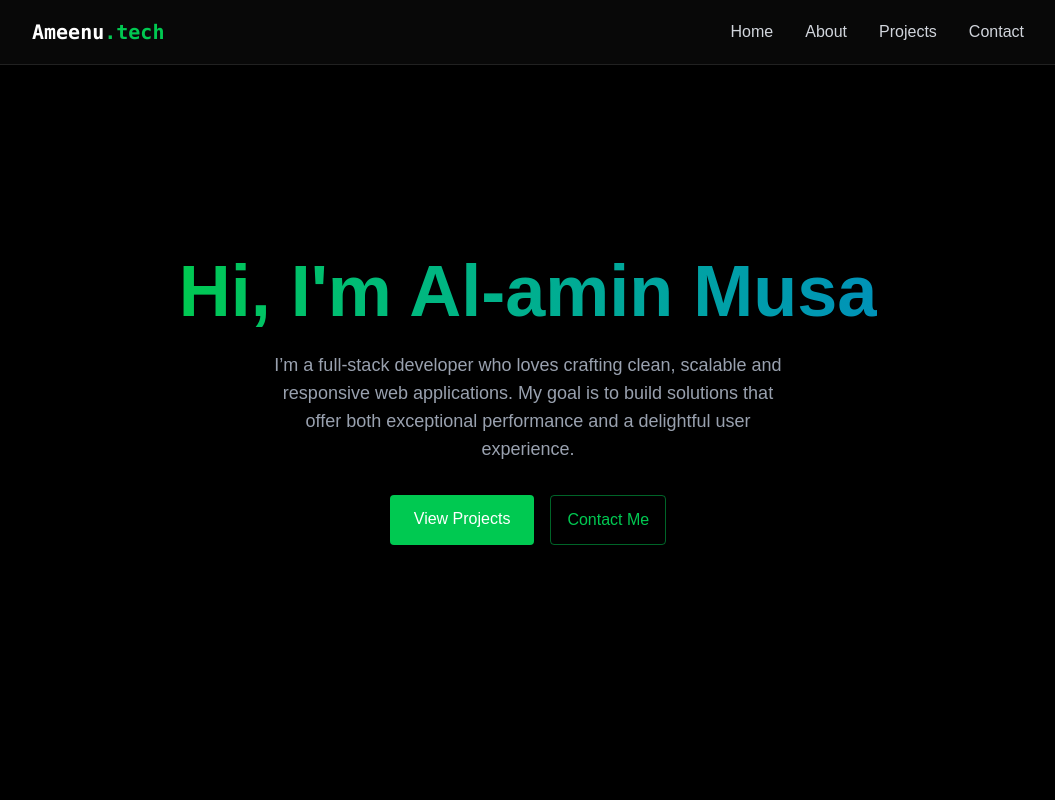
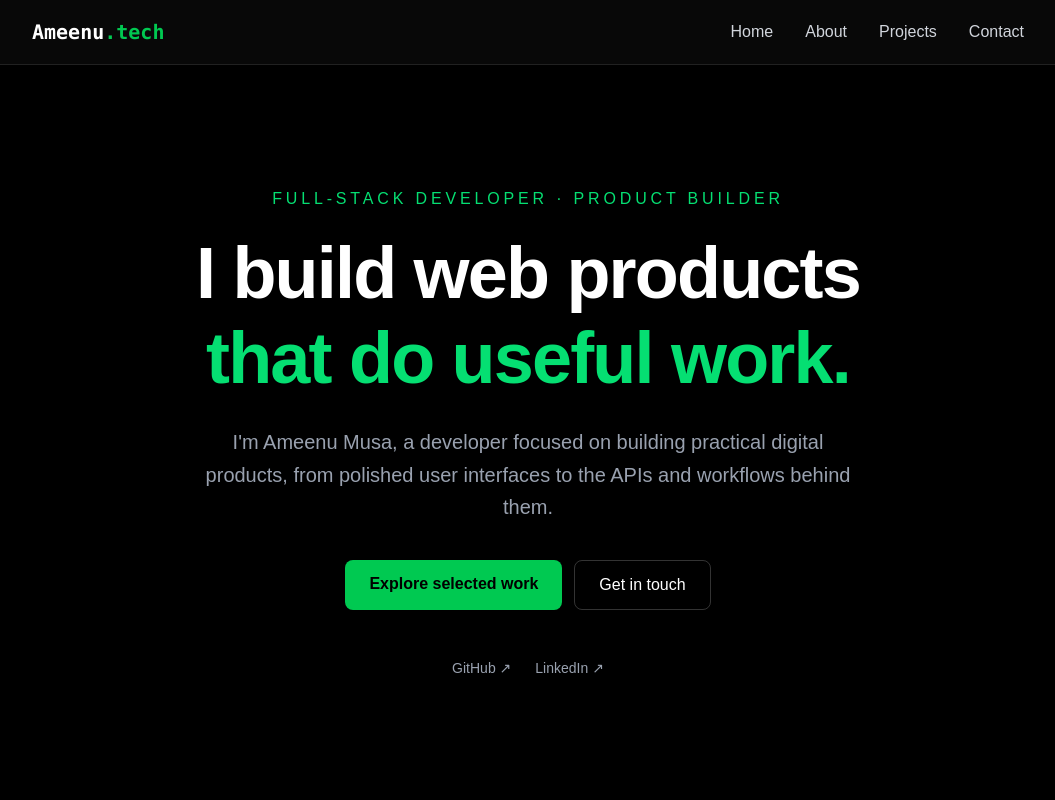
Before and after one commit to Muhammadalamin029/personal_portfolio, a React (Vite) app: page / in a window 1280 px wide. Shown: the top 800 px of the page, without its empty margins (112-1167 px from the left). Built offline with nearby package versions, Linux system fonts and the light colour scheme.

Commit message:
feat: sharpen portfolio introduction

```diff
--- a/src/components/sections/Home.tsx
+++ b/src/components/sections/Home.tsx
@@ -4,32 +4,56 @@ const Home = () => {
   return (
     <section
       id="home"
-      className="min-h-screen flex items-center justify-center relative"
+      className="min-h-screen flex items-center justify-center relative pt-16"
     >
       <RevealOnScroll>
-        <div className="text-center z-10 px-4">
-          <h1 className="text-5xl md:text-7xl font-bold mb-6 bg-gradient-to-r from-green-500 to-cyan-600 bg-clip-text leading-right text-transparent">
-            Hi, I'm Al-amin Musa
+        <div className="max-w-4xl mx-auto text-center z-10 px-5">
+          <p className="text-sm md:text-base uppercase tracking-[0.24em] text-green-400 mb-6">
+            Full-stack developer · Product builder
+          </p>
+
+          <h1 className="text-5xl md:text-7xl font-bold mb-7 tracking-tight leading-[1.08] text-white">
+            I build web products
+            <span className="block text-green-400 mt-2">that do useful work.</span>
           </h1>
 
-          <p className="text-gray-400 text-lg mb-8 max-w-lg mx-auto">
-            I’m a full-stack developer who loves crafting clean, scalable and
-            responsive web applications. My goal is to build solutions that
-            offer both exceptional performance and a delightful user experience.
+          <p className="text-gray-400 text-lg md:text-xl leading-relaxed mb-9 max-w-2xl mx-auto">
+            I'm Ameenu Musa, a developer focused on building practical digital
+            products, from polished user interfaces to the APIs and workflows
+            behind them.
           </p>
 
-          <div className="flex justify-center space-x-4">
+          <div className="flex flex-wrap justify-center gap-3">
             <a
               href="#projects"
-              className="bg-green-500 text-white py-3 px-6 rounded font-medium transition-all relative overflow-hidden hover:-translate-y-0.5 hover:shadow-[0_0_15px_rgba(59,130,246,0.4)]"
+              className="bg-green-500 text-black py-3 px-6 rounded-lg font-semibold transition-colors hover:bg-green-400"
             >
-              View Projects
+              Explore selected work
             </a>
             <a
               href="#contact"
-              className="border border-green-500/50 text-green-500 py-3 px-4 rounded font-medium transition-all duration-200 hover:-translate-y-0.5 hover:shadow-[0_0_15px_rgba(59,130,246,0.2)] hover:bg-green-500/10"
+              className="border border-white/20 text-white py-3 px-6 rounded-lg font-medium transition-colors hover:border-green-400/60 hover:text-green-300"
             >
-              Contact Me
+              Get in touch
+            </a>
+          </div>
+
+          <div className="mt-12 flex justify-center gap-6 text-sm text-gray-400">
+            <a
+              href="https://github.com/Muhammadalamin029"
+              target="_blank"
+              rel="noreferrer"
+              className="hover:text-white transition-colors"
+            >
+              GitHub ↗
+            </a>
+            <a
+              href="https://www.linkedin.com/in/ameenumhusah/"
+              target="_blank"
+              rel="noreferrer"
+              className="hover:text-white transition-colors"
+            >
+              LinkedIn ↗
             </a>
           </div>
         </div>
```
